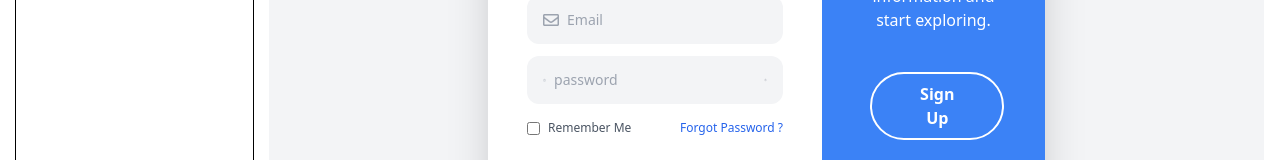
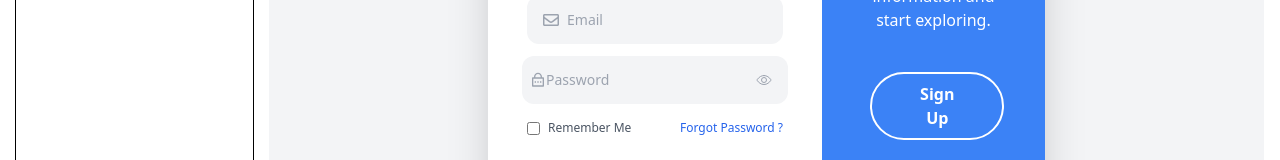
Before and after one commit to pparthiv/DevNet, a React (Vite) app in the folder client/web/companion/: page /sign-in in a window 1280 px wide. Shown: the part 400-560 px from the top of the page. Built offline with nearby package versions, Linux system fonts and the light colour scheme; no server answers.

Commit message:
Added : Toastify- On Sign-in and Sign-Up it shows that user logged and vice-versa and added validation for password in sign up and added password hide and show in signin

```diff
--- a/client/web/companion/package.json
+++ b/client/web/companion/package.json
@@ -16,7 +16,8 @@
     "react": "^18.2.0",
     "react-dom": "^18.2.0",
     "react-icons": "^5.2.1",
-    "react-router-dom": "^6.23.1"
+    "react-router-dom": "^6.23.1",
+    "react-toastify": "^10.0.5"
   },
   "devDependencies": {
     "@types/react": "^18.2.66",
--- a/client/web/companion/src/App.jsx
+++ b/client/web/companion/src/App.jsx
@@ -8,8 +8,8 @@ import {
   SharedLayout,
   Projects,
 } from "./pages";
-// import { ToastContainer } from "react-toastify";
-// import "react-toastify/dist/ReactToastify.css";
+import { ToastContainer } from "react-toastify";
+import "react-toastify/dist/ReactToastify.css";
 import { useState, useEffect } from "react";
 
 function App() {
@@ -49,8 +49,8 @@ function App() {
   //   fetch();
   // }, []);
 
-  console.log("lol");
-  console.log(user);
+  // console.log("lol");
+  // console.log(user);
 
   return (
     <>
@@ -96,7 +96,7 @@ function App() {
             /> */}
           </Route>
         </Routes>
-        {/* <ToastContainer /> */}
+        <ToastContainer />
       </BrowserRouter>
     </>
   );
--- a/client/web/companion/src/pages/Dashboard.jsx
+++ b/client/web/companion/src/pages/Dashboard.jsx
@@ -51,8 +51,8 @@ const Dashboard = ({ className, user, projects }) => {
   //   fetch();
   // }, []);
 
-  console.log("lol");
-  console.log(user);
+  // console.log("lol");
+  // console.log(user);
   return (
     <main className={`${className} col-span-4 grid gap-4 p-4`}>
       <div className="flex items-center gap-2">
@@ -104,7 +104,7 @@ const Dashboard = ({ className, user, projects }) => {
             <article>HTML</article> */}
             </main>
           </footer>
-          <footer className=" grid gap-4 text-base font-bold text-white">
+          {/* <footer className=" grid gap-4 text-base font-bold text-white">
             <header className=" flex items-center gap-4">
               <FaTable className=" text-xl" />
               <h2>Projects</h2>
@@ -120,7 +120,7 @@ const Dashboard = ({ className, user, projects }) => {
                 </article>
               ))}
             </main>
-          </footer>
+          </footer> */}
         </article>
         <article className=" grid grid-rows-3 gap-4">
           <div className=" flex items-center justify-between gap-4 rounded-lg bg-slate-200 p-4 text-3xl font-bold">
--- a/client/web/companion/src/pages/SignIn.jsx
+++ b/client/web/companion/src/pages/SignIn.jsx
@@ -7,7 +7,7 @@ import {
   FaTwitter,
   FaRegEnvelope,
 } from "react-icons/fa";
-import { MdLockOutline } from "react-icons/md";
+import { RiLockPasswordLine } from "react-icons/ri";
 import { Link, useNavigate } from "react-router-dom";
 import { auth } from "../configs/firebase";
 import {
@@ -17,7 +17,7 @@ import {
 } from "firebase/auth";
 
 import { IoEyeOutline, IoEyeOffOutline } from "react-icons/io5";
-// import {toast} from 'react-toastify';
+import {toast} from 'react-toastify';
 
 import { fetchUserById, fetchProjects } from "../api";
 
@@ -50,10 +50,10 @@ const SignIn = ({ user, setUser, setProjects }) => {
       );
       console.log("User Logged In Successfully");
       navigate("/");
-      // toast.success("User Logged In Successfully !!", { position: "top-center" });
+      toast.success("User Logged In Successfully !!", { position: "top-center" });
     } catch (error) {
       console.log(error.message);
-      // toast.error("Invalid Credentials", { position: "bottom-center" });
+      toast.error("Invalid Credentials", { position: "bottom-center" });
     }
   };
 
@@ -63,9 +63,9 @@ const SignIn = ({ user, setUser, setProjects }) => {
       console.log(result);
       if (result.user) {
         setUser(result.user);
-        // toast.success("User Logged In Successfully !!", {
-        //   position: "top-center",
-        // });
+        toast.success("User Logged In Successfully !!", {
+          position: "top-center",
+        });
         navigate("/");
       }
     });
@@ -123,12 +123,12 @@ const SignIn = ({ user, setUser, setProjects }) => {
                     onChange={(e) => setEmail(e.target.value)}
                   />
                 </div>
-                <div className="flex w-64 items-center rounded-xl bg-gray-100 p-2">
-                  <MdLockOutline className="m-2 text-gray-400" />
+                <div className="flex w-61 items-center rounded-xl bg-gray-100 p-2">
+                <RiLockPasswordLine className=" text-gray-400" />
                   <input
                     type={showPassword ? "text" : "password"}
                     name="password"
-                    placeholder="password"
+                    placeholder="Password"
                     className="flex-1 bg-gray-100 text-sm outline-none"
                     onChange={(e) => setPassword(e.target.value)}
                   />
--- a/client/web/companion/src/pages/SignUp.jsx
+++ b/client/web/companion/src/pages/SignUp.jsx
@@ -9,7 +9,7 @@ import { Link } from "react-router-dom";
 import { createUserWithEmailAndPassword } from "firebase/auth";
 import { auth, db } from "../configs/firebase";
 import { setDoc, doc } from "firebase/firestore";
-// import { toast } from "react-toastify";
+import { toast } from "react-toastify";
 
 import logo from "../assets/images/logo.png";
 
@@ -27,9 +27,9 @@ const SignUp = () => {
     e.preventDefault();
     try {
       if (password.length < 8) {
-        // toast.error("Password should be atleast 8 characters", {
-        //   position: "bottom-center",
-        // });
+        toast.error("Password should be atleast 8 characters", {
+          position: "bottom-center",
+        });
         return;
       }
       await createUserWithEmailAndPassword(auth, email, password);
@@ -47,10 +47,10 @@ const SignUp = () => {
         });
       }
       console.log("User Created Successfully");
-      // toast.success("User Created Successfully !!", { position: "top-center" });
+      toast.success("User Created Successfully !!", { position: "top-center" });
     } catch (error) {
       console.log(error.message);
-      // toast.error("User Already Registered", { position: "bottom-center" });
+      toast.error("User Already Registered", { position: "bottom-center" });
     }
   };
 
```
Also changed, not shown: 2 other files (tests, documents, lock files or other folders).
